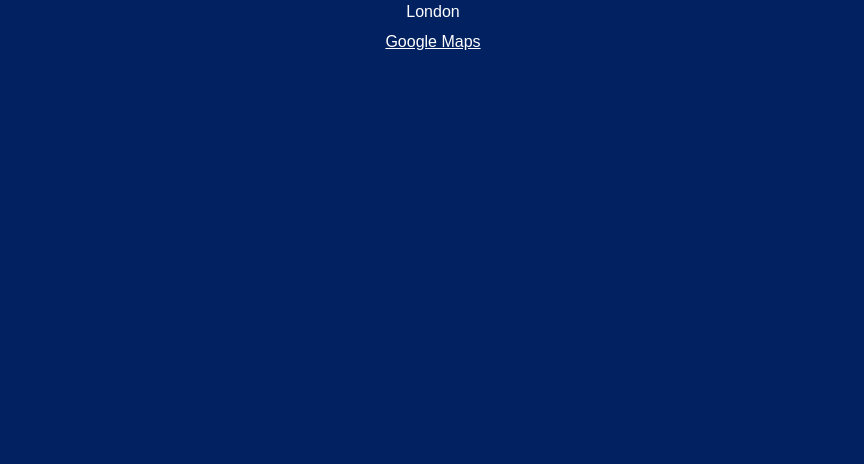
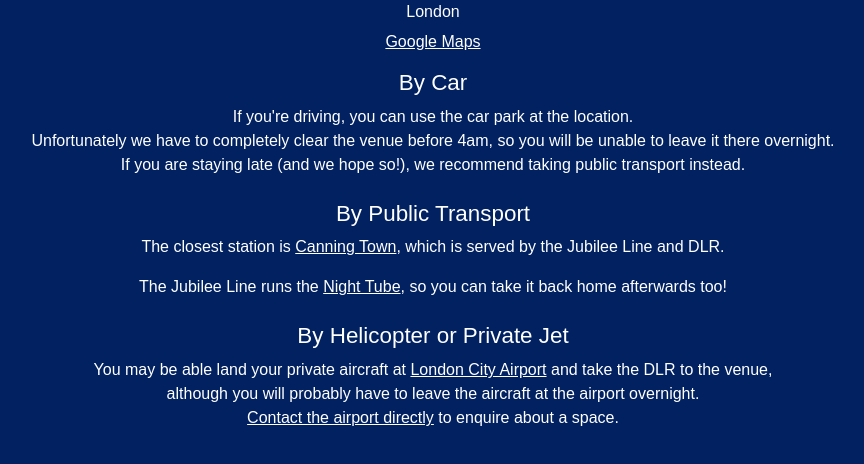
Before and after one commit to paullessing/lamp.wedding, an Angular app: page /location in a window 1280 px wide. Shown: the part 1300-1764 px from the top of the page, without its empty margins (207-1071 px from the left). Before the commit the page ends 1418 px from the top, so only its background shows below. Built offline with nearby package versions, Linux system fonts and the light colour scheme.

Commit message:
Add paragraphs to Location

```diff
--- a/frontend/app/location/location.component.html
+++ b/frontend/app/location/location.component.html
@@ -45,4 +45,26 @@
       target="_blank"
     >Google Maps</a>
   </address>
+
+  <section class="mb-4">
+    <h3>By Car</h3>
+    <p>
+      If you're driving, you can use the car park at the location.<br>
+      Unfortunately we have to completely clear the venue before 4am, so you will be unable to leave it there overnight.<br>
+      If you are staying late (and we hope so!), we recommend taking public transport instead.
+    </p>
+  </section>
+
+  <section class="mb-4">
+    <h3>By Public Transport</h3>
+    <p>The closest station is <a href="TODO link to TFL direct link">Canning Town</a>, which is served by the Jubilee Line and DLR.</p>
+    <p>The Jubilee Line runs the <a href="TODO link to Night Tube map">Night Tube</a>, so you can take it back home afterwards too!</p>
+  </section>
+
+  <section class="mb-4">
+    <h3>By Helicopter or Private Jet</h3>
+    <p>You may be able land your private aircraft at <a href="TODO map link to LCY">London City Airport</a> and take the DLR to the venue,<br>
+      although you will probably have to leave the aircraft at the airport overnight.<br/>
+      <a href="TODO link to some airport authority">Contact the airport directly</a> to enquire about a space.</p>
+  </section>
 </article>
```
